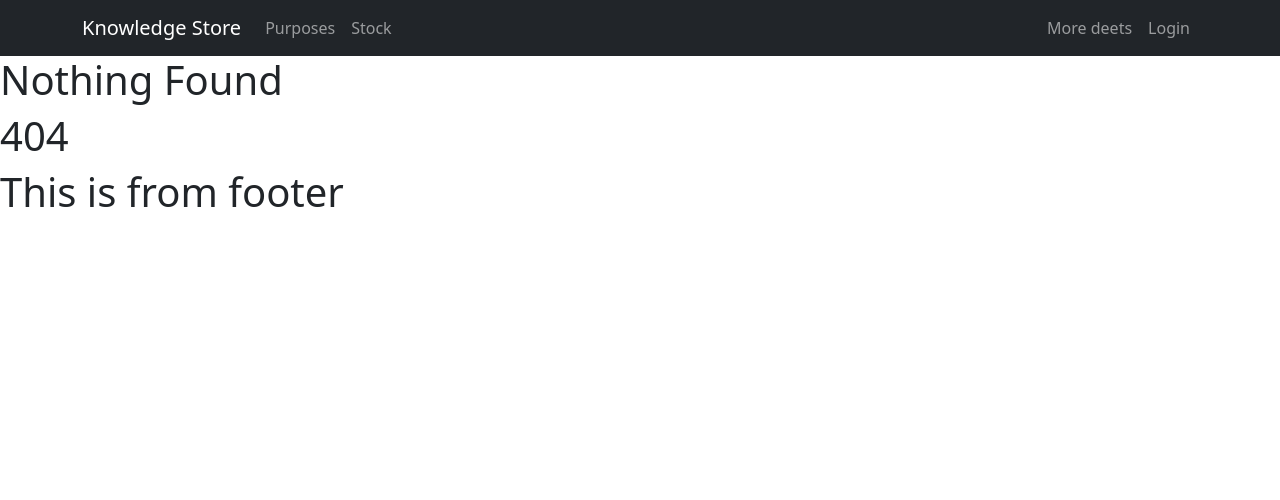
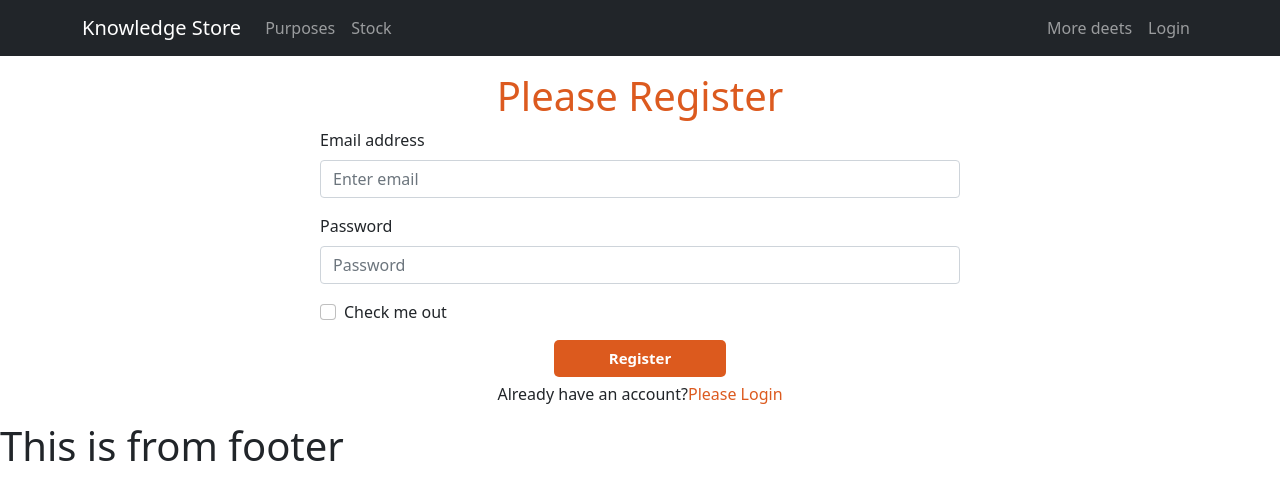
Before and after one commit to mat557/assignment-11-client, a React (Create React App) app: page /register in a window 1280 px wide. Before the commit this address had no page. Shown: the top 500 px of the page. Built offline with nearby package versions, Linux system fonts and the light colour scheme.

Commit message:
form created

```diff
--- a/src/App.js
+++ b/src/App.js
@@ -1,5 +1,6 @@
 import { Route, Routes } from "react-router-dom";
 import "./App.css";
+import Register from "./component/Authenticate/Register/Register";
 import Home from "./component/Home/Home/Home";
 import SingleServiceDetail from "./component/Home/SingleServiceDetail/SingleServiceDetail";
 import Login from "./component/Login/Login";
@@ -16,6 +17,7 @@ function App() {
         <Route path="/home" element={<Home></Home>}></Route>
         <Route path="/singleStock/:idOfService" element={<SingleServiceDetail></SingleServiceDetail>}></Route>
         <Route path="/login" element={<Login></Login>}></Route>
+        <Route path="/register" element={<Register></Register>}></Route>
         <Route path="*" element={<NotFound></NotFound>}></Route>
       </Routes>
       <Footer></Footer>
--- /dev/null
+++ b/src/component/Authenticate/Register/Register.jsx
@@ -0,0 +1,51 @@
+import React from "react";
+import { Form } from "react-bootstrap";
+import { Link } from "react-router-dom";
+
+const Register = () => {
+  return (
+    <div className="mx-auto w-50">
+      <h1 className="text-center style mt-3">Please Register</h1>
+      {/* onSubmit={handleSubmit} */}
+      <Form >
+        <Form.Group className="mb-3" controlId="formBasicEmail">
+          <Form.Label>Email address</Form.Label>
+          <Form.Control
+            // ref={emailRef}
+            type="email"
+            placeholder="Enter email"
+            required
+          />
+        </Form.Group>
+
+        <Form.Group className="mb-3" controlId="formBasicPassword">
+          <Form.Label>Password</Form.Label>
+          <Form.Control
+            // ref={passRef}
+            type="password"
+            placeholder="Password"
+            required
+          />
+        </Form.Group>
+        <Form.Group className="mb-3" controlId="formBasicCheckbox">
+          <Form.Check type="checkbox" label="Check me out" />
+        </Form.Group>
+        <button className="btn-style mx-auto d-block" type="submit">
+          Register
+        </button>
+      </Form>
+      <p className="text-center">
+        Already have an account?
+        <Link
+          to="/login"
+          className="pe-auto text-decoration-none"
+          style={{ color: "rgba(216, 71, 4, 0.894)" }}
+        >
+          Please Login
+        </Link>
+      </p>
+    </div>
+  );
+};
+
+export default Register;
--- a/src/component/Home/SingleStock/SingleStock.css
+++ b/src/component/Home/SingleStock/SingleStock.css
@@ -9,6 +9,7 @@
     color: white;
     text-decoration: none;
     border: 0;
+    border-radius: 5px;
     background: rgba(216, 71, 4, 0.894);
     padding: 7px 55px;
     font-size: 15px;
--- /dev/null
+++ b/src/component/Login/Login.css
@@ -0,0 +1,3 @@
+.style{
+    color: rgba(216, 71, 4, 0.894);
+}
--- a/src/component/Login/Login.jsx
+++ b/src/component/Login/Login.jsx
@@ -1,11 +1,50 @@
-import React from 'react';
+import React, { useRef } from "react";
+import './Login.css';
+import {  Form } from "react-bootstrap";
+import { Link, useNavigate } from "react-router-dom";
 
 const Login = () => {
-    return (
-        <div>
-            this is log in
-        </div>
-    );
+    const emailRef = useRef('');
+    const passRef = useRef('');
+    // const navigate = useNavigate();
+
+    const handleSubmit = (event) =>{
+        event.preventDefault();
+        const email = emailRef.current.value;
+        const password = passRef.current.value;
+
+        console.log(email,password)
+    }
+
+    // const visiteWithNevigate = (event) =>{
+    //     navigate('/register');
+    // }
+
+
+  return (
+    <div className="mx-auto w-50">
+      <h1 className="text-center style mt-3">Please Login</h1>
+      <Form onSubmit={handleSubmit}>
+        <Form.Group className="mb-3" controlId="formBasicEmail">
+          <Form.Label>Email address</Form.Label>
+          <Form.Control ref={emailRef} type="email" placeholder="Enter email" required/>
+
+        </Form.Group>
+
+        <Form.Group className="mb-3" controlId="formBasicPassword">
+          <Form.Label>Password</Form.Label>
+          <Form.Control ref={passRef} type="password" placeholder="Password" required/>
+        </Form.Group>
+        <Form.Group className="mb-3" controlId="formBasicCheckbox">
+          <Form.Check type="checkbox" label="Check me out" />
+        </Form.Group>
+        <button className="btn-style mx-auto d-block"  type="submit">
+          Login
+        </button>
+      </Form>
+      <p className="text-center">New Here? <Link to='/register' className="pe-auto text-decoration-none" style={{color:"rgba(216, 71, 4, 0.894)"}}>Please Register</Link></p>
+    </div>
+  );
 };
 
 export default Login;
--- a/src/component/Shared/Header/Header.jsx
+++ b/src/component/Shared/Header/Header.jsx
@@ -1,5 +1,5 @@
 import React from "react";
-import { Container, Nav, Navbar, NavDropdown } from "react-bootstrap";
+import { Container, Nav, Navbar } from "react-bootstrap";
 import { Link } from "react-router-dom";
 import "./Header.css";
 
```
Also changed, not shown: src/component/Authenticate/Register/Register.css (added).
